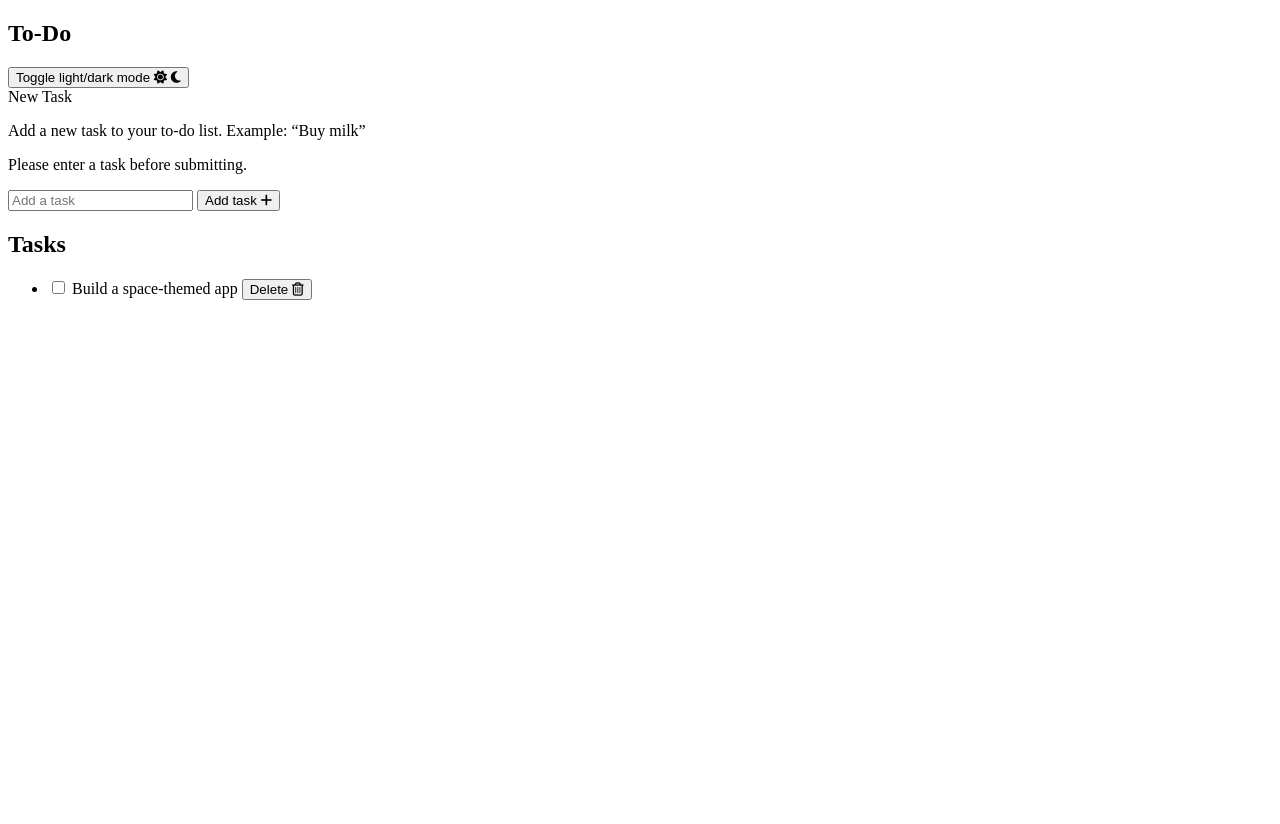
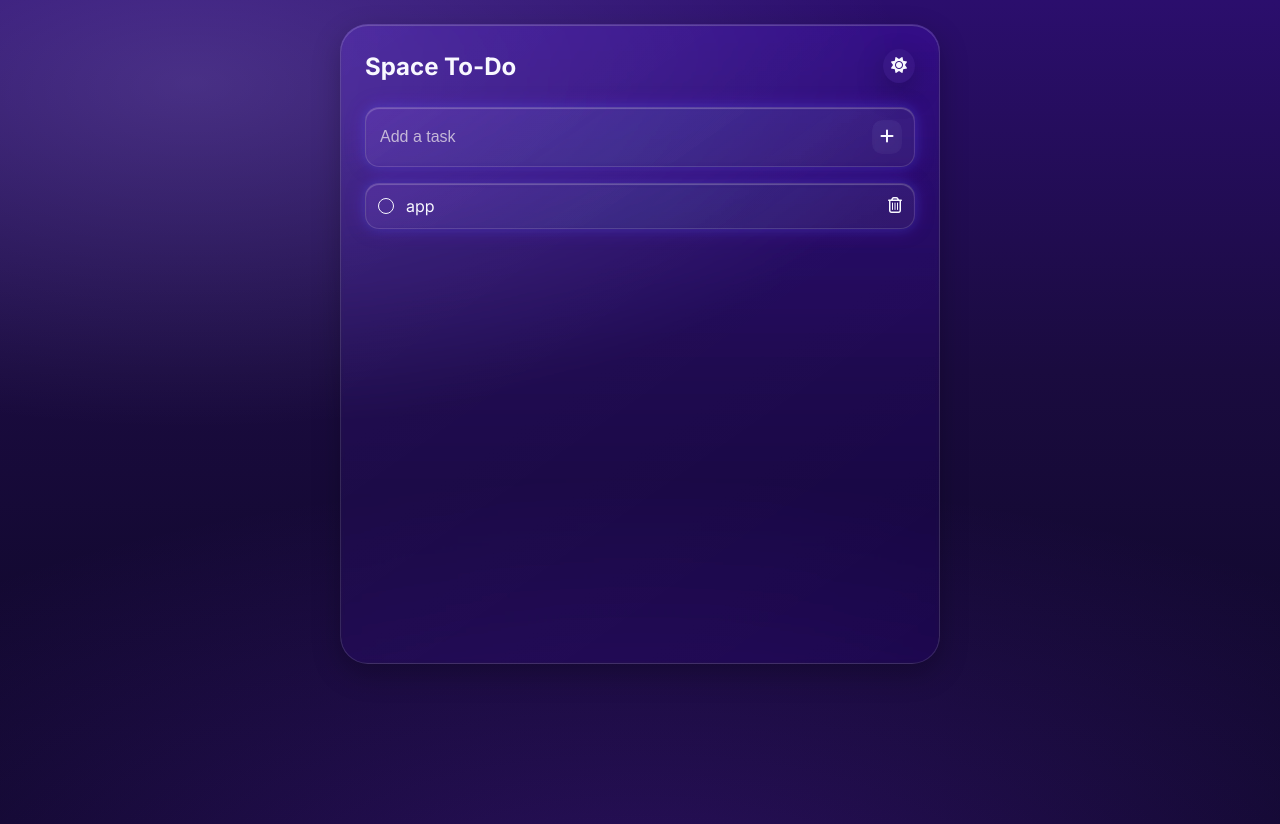
Before and after one commit to Byte-nana/projects-2025, a plain HTML site: page to-do-list-1/index.html in a window 1280 px wide. Before the commit the page ends 800 px from the top, so only its background shows below. Drawn offline with Linux system fonts and the light colour scheme; a web font is replaced by a local one.

Commit message:
Add files via upload

```diff
--- a/to-do-list-1/index.html
+++ b/to-do-list-1/index.html
@@ -15,7 +15,7 @@
     <link rel="preconnect" href="https://fonts.googleapis.com" />
     <link rel="preconnect" href="https://fonts.gstatic.com" crossorigin />
     <link
-      href="https://fonts.googleapis.com/css2?family=DynaPuff:wght@400..700&display=swap"
+      href="https://fonts.googleapis.com/css2?family=Inter:ital,opsz,wght@0,14..32,100..900;1,14..32,100..900&display=swap"
       rel="stylesheet"
     />
   </head>
@@ -23,18 +23,18 @@
     <section class="todo__container">
       <!-- header -->
       <header class="todo__header">
-        <h1 class="header__title">To-Do</h1>
+        <h1 class="header__title">Space To-Do</h1>
         <button type="button" class="header__toggleBtn" aria-pressed="false">
           <span class="visually-hidden">Toggle light/dark mode</span>
           <!-- light mode -->
           <i class="fa-solid fa-sun" aria-hidden="true"></i>
           <!-- dark mode -->
-          <i class="fa-solid fa-moon" aria-hidden="true" hidden></i>
+          <!-- <i class="fa-solid fa-moon" aria-hidden="true" hidden></i> -->
         </button>
       </header>
       <!-- main -->
       <main class="todo__main">
-        <form action="#" id="main__form">
+        <form action="#" id="main__form" class="glass-bg">
           <label for="todo__textInput" class="visually-hidden">New Task</label>
           <p id="todo-hint" class="visually-hidden">
             Add a new task to your to-do list. Example: “Buy milk”
@@ -59,13 +59,11 @@
         <h2 class="visually-hidden" id="tasks-heading">Tasks</h2>
         <!-- to-do list -->
         <ul class="main__lists">
-          <li class="lists__item">
+          <li class="lists__item glass-bg">
             <!-- 1. checkbox + text -->
             <input type="checkbox" id="task-1-check" class="item__checkbox" />
             <label for="task-1-check">
-              <span id="task-1-text" class="item__content"
-                >Build a space-themed app</span
-              >
+              <span id="task-1-text" class="item__content">app</span>
             </label>
             <button
               type="button"
--- a/to-do-list-1/style.css
+++ b/to-do-list-1/style.css
@@ -1,7 +1,208 @@
-.dynapuff-<uniquifier > {
-  font-family: 'DynaPuff', system-ui;
-  font-optical-sizing: auto;
-  font-weight: <weight>;
-  font-style: normal;
-  font-variation-settings: 'wdth' 100;
+:root {
+  /* Background gradient stops */
+  --bg-dark: #2b0e6d;
+  --bg-violet: #7724fd;
+  --bg-light: #b2a5ff;
+  --bg-deep: #0c0724;
+
+  /* Glass surfaces */
+  --glass-bg: rgba(255, 255, 255, 0.03);
+  --glass-border: rgba(255, 255, 255, 0.12);
+  --glass-shadow: 0 10px 28px rgba(0, 0, 0, 0.25);
+  --glass-blur: 2px;
+
+  /* Text */
+  --text-primary: #f8f8ff;
+  --text-secondary: #c5b8d8;
+
+  /* Accents */
+  --accent-plus: #a58bff;
+  --accent-check: #3a86ff;
+  --accent-delete: #ff5c5c;
+
+  /* Radii */
+  --radius-xl: 28px;
+  --radius-lg: 20px;
+  --radius-md: 14px;
+  --radius-sm: 10px;
+
+  /* spacing */
+  --spacing-unit: 0.5rem; /* 8px */
+  --spacing-1: calc(1.5 * var(--spacing-unit)); /* 12px*/
+  --spacing-2: calc(2 * var(--spacing-unit)); /* 16px*/
+  --spacing-3: calc(3 * var(--spacing-unit)); /* 24px*/
+
+  /* font-szie */
+  --font-size-1: 0.75rem; /* 12px */
+  --font-size-2: 1rem; /* 16px */
+  --font-size-3: 1.5rem;
 }
+
+* {
+  box-sizing: border-box;
+}
+
+body {
+  height: 100vh;
+  margin: 0;
+  font-family: 'Inter';
+  color: var(--text-primary);
+  overflow: hidden;
+  background: radial-gradient(
+      120% 80% at 50% 110%,
+      color-mix(in oklab, var(--bg-violet) 26%, transparent) 0%,
+      transparent 65%
+    ),
+    radial-gradient(
+      80% 60% at 15% 10%,
+      color-mix(in oklab, var(--bg-light) 22%, transparent) 0%,
+      transparent 70%
+    ),
+    linear-gradient(180deg, var(--bg-dark) 0%, #1a0b3f 45%, var(--bg-deep) 100%);
+  background-blend-mode: screen, screen, normal;
+}
+
+button {
+  background-color: transparent;
+  border: none;
+  cursor: pointer;
+  color: var(--text-primary);
+}
+
+ul {
+  list-style: none;
+  padding: 0;
+  margin: 0;
+}
+
+input {
+  margin: 0;
+}
+/* sr */
+.visually-hidden {
+  position: absolute;
+  width: 1px;
+  height: 1px;
+  padding: 0;
+  margin: -1px;
+  overflow: hidden;
+  clip: rect(0, 0, 0, 0);
+  white-space: nowrap;
+  border: 0;
+}
+
+.glass-bg {
+  background: linear-gradient(
+    145deg,
+    rgba(119, 36, 253, 0.12),
+    rgba(58, 134, 255, 0.08),
+    rgba(255, 255, 255, 0.02)
+  );
+  border: 1px solid rgba(255, 255, 255, 0.15);
+  border-radius: var(--radius-md);
+  backdrop-filter: blur(var(--glass-blur)) saturate(140%) contrast(110%);
+  -webkit-backdrop-filter: blur(var(--glass-blur)) saturate(140%) contrast(110%);
+  box-shadow: 0 0 20px rgba(119, 36, 253, 0.25),
+    0 0 12px rgba(58, 134, 255, 0.2), inset 0 1px 1px rgba(255, 255, 255, 0.25);
+}
+/* section */
+.todo__container {
+  width: clamp(250px, 70%, 600px);
+  height: clamp(400px, 80%, 750px);
+  margin: var(--spacing-3) auto;
+  background: linear-gradient(
+    145deg,
+    rgba(255, 255, 255, 0.06),
+    rgba(255, 255, 255, 0.02)
+  );
+  border: 1px solid var(--glass-border);
+  border-radius: var(--radius-xl);
+  backdrop-filter: blur(var(--glass-blur)) saturate(130%) contrast(105%);
+  -webkit-backdrop-filter: blur(var(--glass-blur)) saturate(130%) contrast(105%);
+  box-shadow: var(--glass-shadow), inset 0 1px 0 rgba(255, 255, 255, 0.18);
+}
+/* header */
+.todo__header {
+  display: flex;
+  justify-content: space-between;
+  align-items: center;
+  padding: var(--spacing-3);
+}
+.header__title {
+  margin: 0;
+  font-size: var(--font-size-3);
+}
+.header__toggleBtn {
+  background: var(--glass-bg);
+  box-shadow: var(--glass-shadow);
+  border-radius: 50%;
+  font-size: var(--font-size-2);
+  padding: var(--spacing-unit);
+}
+/* main */
+.todo__main {
+  padding: var(--spacing-3);
+  padding-top: 0;
+}
+#main__form {
+  display: flex;
+  justify-content: space-between;
+  padding: var(--spacing-1);
+  margin-bottom: var(--spacing-2);
+}
+#todo__textInput {
+  background-color: transparent;
+  color: var(--text-primary);
+  border: none;
+  outline: none;
+  width: clamp(135px, 80%, 100%);
+}
+#todo__textInput::placeholder {
+  color: var(--text-secondary);
+  font-size: var(--font-size-2);
+}
+.form__addBtn {
+  background: var(--glass-bg);
+  border-radius: var(--radius-sm);
+  backdrop-filter: blur(var(--glass-blur));
+  -webkit-backdrop-filter: blur(var(--glass-blur));
+  font-size: var(--font-size-2);
+  padding: var(--spacing-unit);
+}
+/* ul */
+.lists__item {
+  display: flex;
+  position: relative;
+  align-items: center;
+  gap: var(--spacing-1);
+  padding: var(--spacing-1);
+  margin-bottom: var(--spacing-unit);
+}
+.item__checkbox {
+  appearance: none;
+  width: var(--font-size-2);
+  height: var(--font-size-2);
+  border-radius: 50%;
+  border: 1px solid var(--text-primary);
+  background: transparent;
+  cursor: pointer;
+}
+/* need to insert the check icon with js */
+.item__checkbox:checked {
+  background-color: var(--accent-check);
+  border: none;
+}
+.item__content {
+  font-size: clamp(14px, var(--font-size-2), var(--font-size-3));
+}
+.item__deleteBtn {
+  position: absolute;
+  right: var(--spacing-1);
+  font-size: var(--font-size-2);
+  padding: 0;
+  transition: all 300ms ease;
+}
+.item__deleteBtn:hover {
+  color: var(--accent-delete);
+  transform: scale(1.1) rotate(5deg);
+}
```
